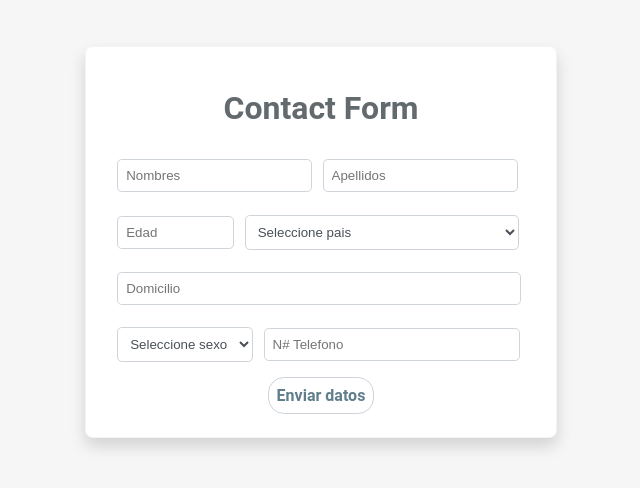
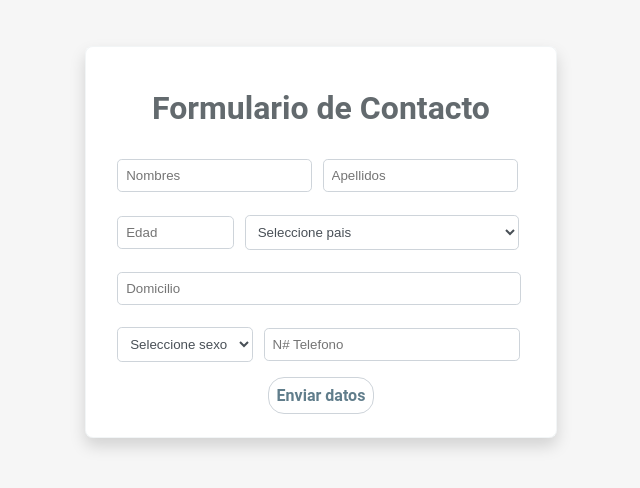
Before and after one commit to ldavidsp/softservices, a plain HTML site: page index.html in a window 1280 px wide. Shown: the part 158-646 px from the top of the page, without its empty margins (319-959 px from the left). Drawn offline with Linux system fonts and the light colour scheme.

Commit message:
Rename form

```diff
--- a/index.html
+++ b/index.html
@@ -11,7 +11,7 @@
   <div class="content">
 
     <form class="is-form shadow">
-      <h1 class="form-title">Contact Form</h1>
+      <h1 class="form-title">Formulario de Contacto</h1>
       <div class="form">
         <div class="form-group">
           <input type="text" id="first_name" class="input-form" placeholder="Nombres"/>
```
